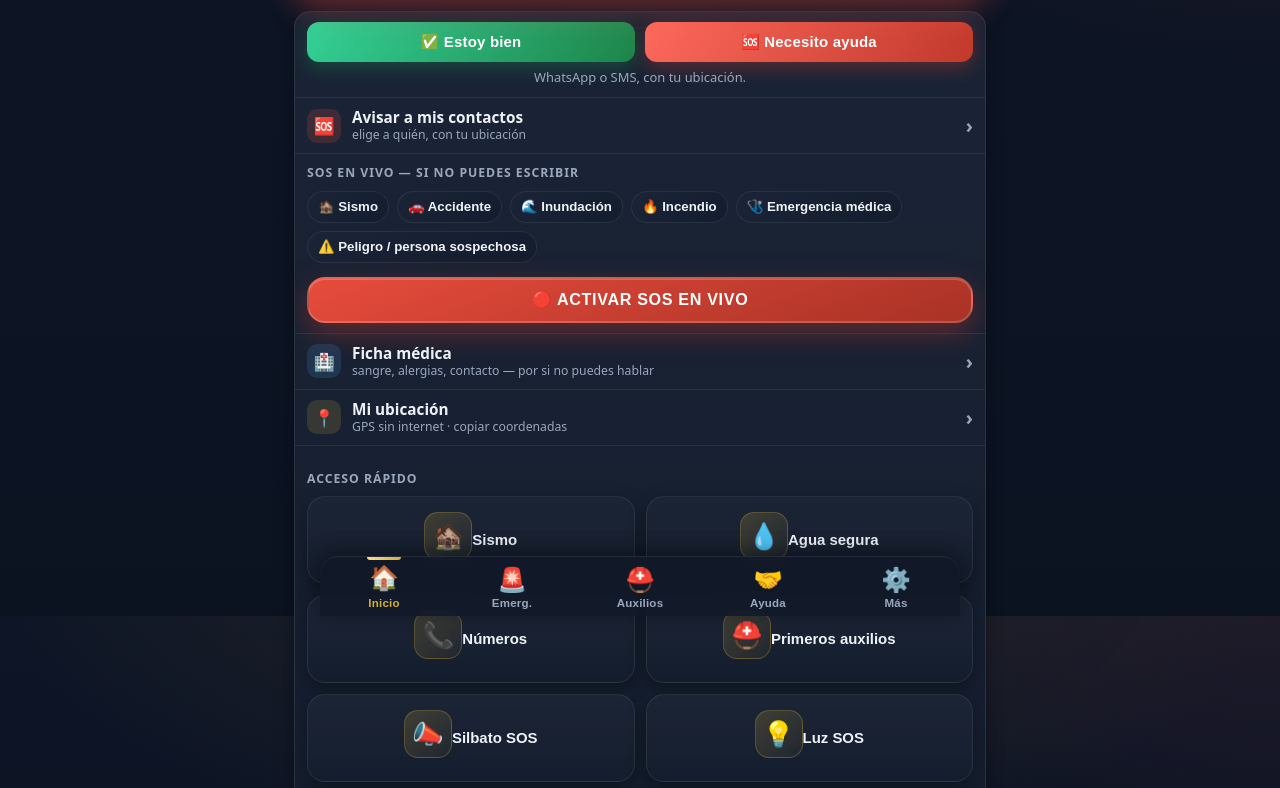
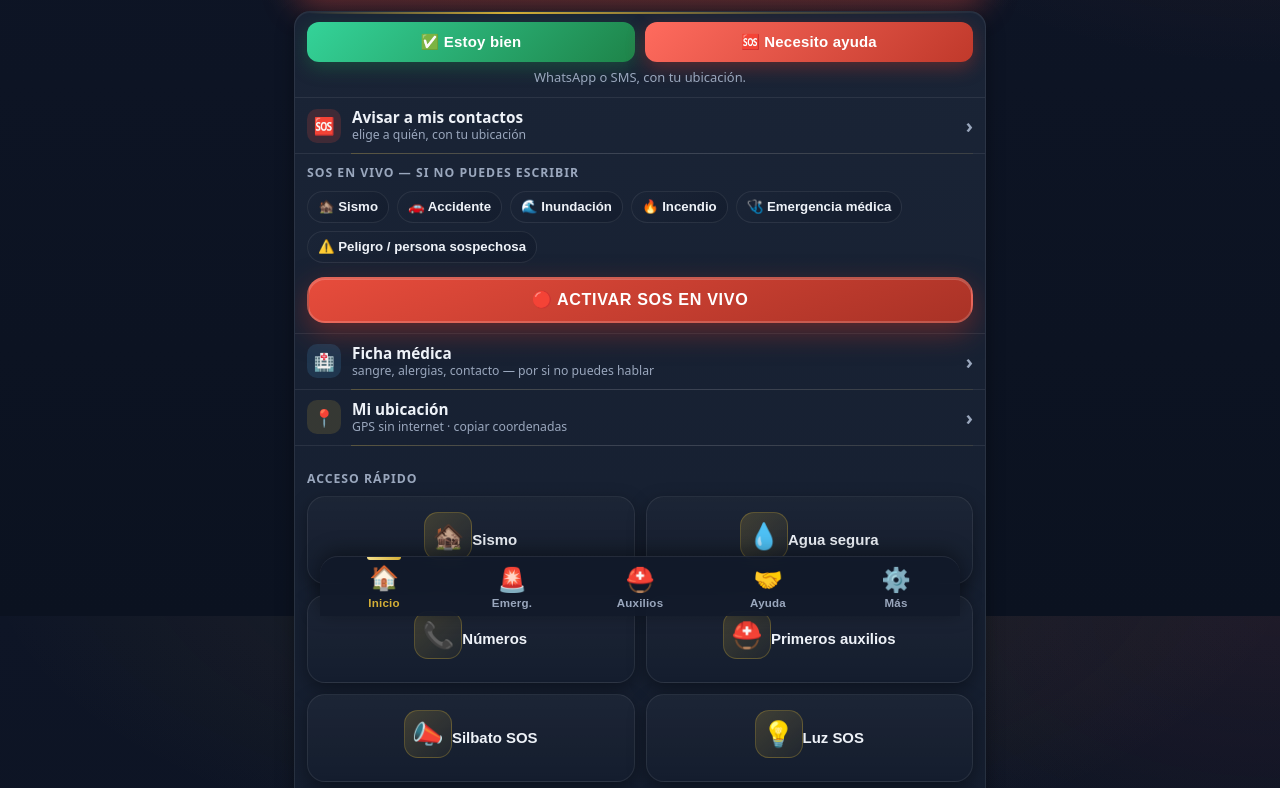
Before and after one commit to sebascontigo/sos-colombia, a plain HTML site: page index.html in a window 1280 px wide. Shown: the part 184-972 px from the top of the page. Drawn offline with Linux system fonts and the light colour scheme.

Commit message:
v4.1.0: app.css (capa de pulido visual)

```diff
--- a/app.css
+++ b/app.css
@@ -112,8 +112,8 @@ body.claro .icon-btn{background:rgba(20,32,46,.05)}
 
 /* ============ PÁGINAS ============ */
 #contenido{max-width:720px; margin:0 auto; padding:16px 14px}
-.page{display:none; animation:aparecer .22s ease}
-.page.activa{display:block}
+.page{display:none}
+.page.activa{display:block; animation:aparecer .28s cubic-bezier(.2,.7,.3,1)}
 @keyframes aparecer{from{opacity:0; transform:translateY(8px)} to{opacity:1; transform:none}}
 
 /* títulos de sección con barra dorada */
@@ -156,7 +156,7 @@ body.claro .icon-btn{background:rgba(20,32,46,.05)}
   font-size:3rem; font-weight:900; letter-spacing:1px; line-height:1;
   text-shadow:0 3px 10px rgba(0,0,0,.35);
 }
-.sos-label{font-size:.85rem; font-weight:700; line-height:1.3; letter-spacing:.3px}
+.sos-label{font-size:.85rem; font-weight:700; text-shadow:0 1px 8px rgba(0,0,0,.45); line-height:1.3; letter-spacing:.3px}
 
 /* ============ BOTONES DE ACCIÓN ============ */
 .fila-botones{display:flex; gap:10px; margin:12px 0}
@@ -596,13 +596,20 @@ body.claro .emergencia-falsa{box-shadow:0 10px 26px rgba(192,57,43,.35)}
 
 /* ============ PANEL ÚNICO (Inicio) ============ */
 .panel{
+  position:relative;
   background:linear-gradient(180deg, var(--tarjeta-2), var(--tarjeta));
   border:1px solid var(--borde);
   border-radius:16px;
   overflow:hidden;
-  box-shadow:var(--sombra);
+  box-shadow:var(--sombra), inset 0 1px 0 rgba(255,255,255,.045);
+}
+.panel::before{
+  content:""; position:absolute; top:0; left:14px; right:14px; height:1.5px;
+  background:linear-gradient(90deg, transparent, var(--oro) 30%, rgba(212,175,55,.25) 70%, transparent);
+  z-index:1; pointer-events:none;
 }
 .p-bloque{padding:10px 12px; border-bottom:1px solid var(--borde)}
+.panel > .p-bloque, .panel > .p-fila{position:relative}
 .p-bloque:last-child{border-bottom:none}
 .p-sub{
   font-size:.72rem; font-weight:800; text-transform:uppercase; letter-spacing:.08em;
@@ -618,6 +625,11 @@ body.claro .emergencia-falsa{box-shadow:0 10px 26px rgba(192,57,43,.35)}
   transition:background .12s ease;
 }
 .p-fila:last-of-type{border-bottom:none}
+.p-fila::after{
+  content:""; position:absolute; left:56px; right:12px; bottom:-1px; height:1px;
+  background:linear-gradient(90deg, rgba(212,175,55,.28), var(--borde) 40%, var(--borde) 60%, rgba(212,175,55,.10));
+  pointer-events:none;
+}
 .p-fila:hover{background:rgba(212,175,55,.06)}
 .p-fila:active{background:rgba(212,175,55,.12)}
 .p-ico{
@@ -625,6 +637,7 @@ body.claro .emergencia-falsa{box-shadow:0 10px 26px rgba(192,57,43,.35)}
   display:flex; align-items:center; justify-content:center;
   font-size:1rem;
 }
+.p-fila:active .p-ico{box-shadow:0 0 0 3px rgba(212,175,55,.18)}
 .p-ico.rojo{background:rgba(231,76,60,.18)}
 .p-ico.azul{background:rgba(74,163,223,.16)}
 .p-ico.oro{background:rgba(212,175,55,.16)}
@@ -729,6 +742,23 @@ body.claro .sv-ubic{color:var(--oro-oscuro)}
 }
 
 /* accesibilidad: respetar la preferencia de menos movimiento */
+button:focus-visible, a:focus-visible, input:focus-visible, select:focus-visible{
+  outline:2px solid var(--oro); outline-offset:2px; border-radius:8px;
+}
+input:focus, select:focus, .buscador:focus{
+  border-color:var(--oro) !important; box-shadow:0 0 0 3px rgba(212,175,55,.15);
+}
+
+/* scrollbar discreta acorde al tema (Webkit) */
+::-webkit-scrollbar{width:8px; height:8px}
+::-webkit-scrollbar-track{background:transparent}
+::-webkit-scrollbar-thumb{background:rgba(212,175,55,.25); border-radius:8px}
+::-webkit-scrollbar-thumb:hover{background:rgba(212,175,55,.45)}
+
+/* acordeones: apertura suave */
+.item-acordeon{transition:background .15s ease}
+.item-acordeon.abierto{background:rgba(212,175,55,.035)}
+
 @media (prefers-reduced-motion: reduce){
   *{animation:none !important; transition:none !important}
 }
```
